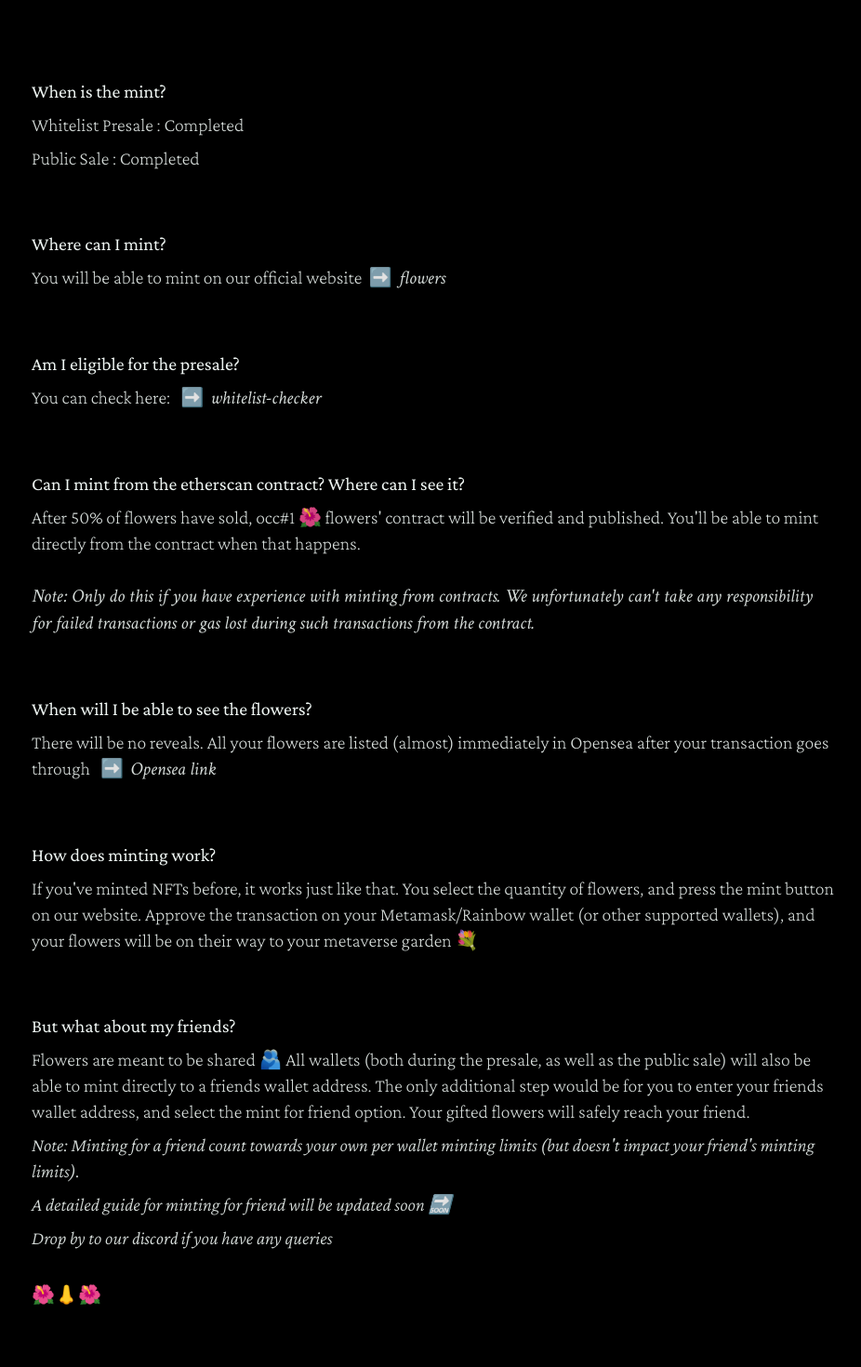
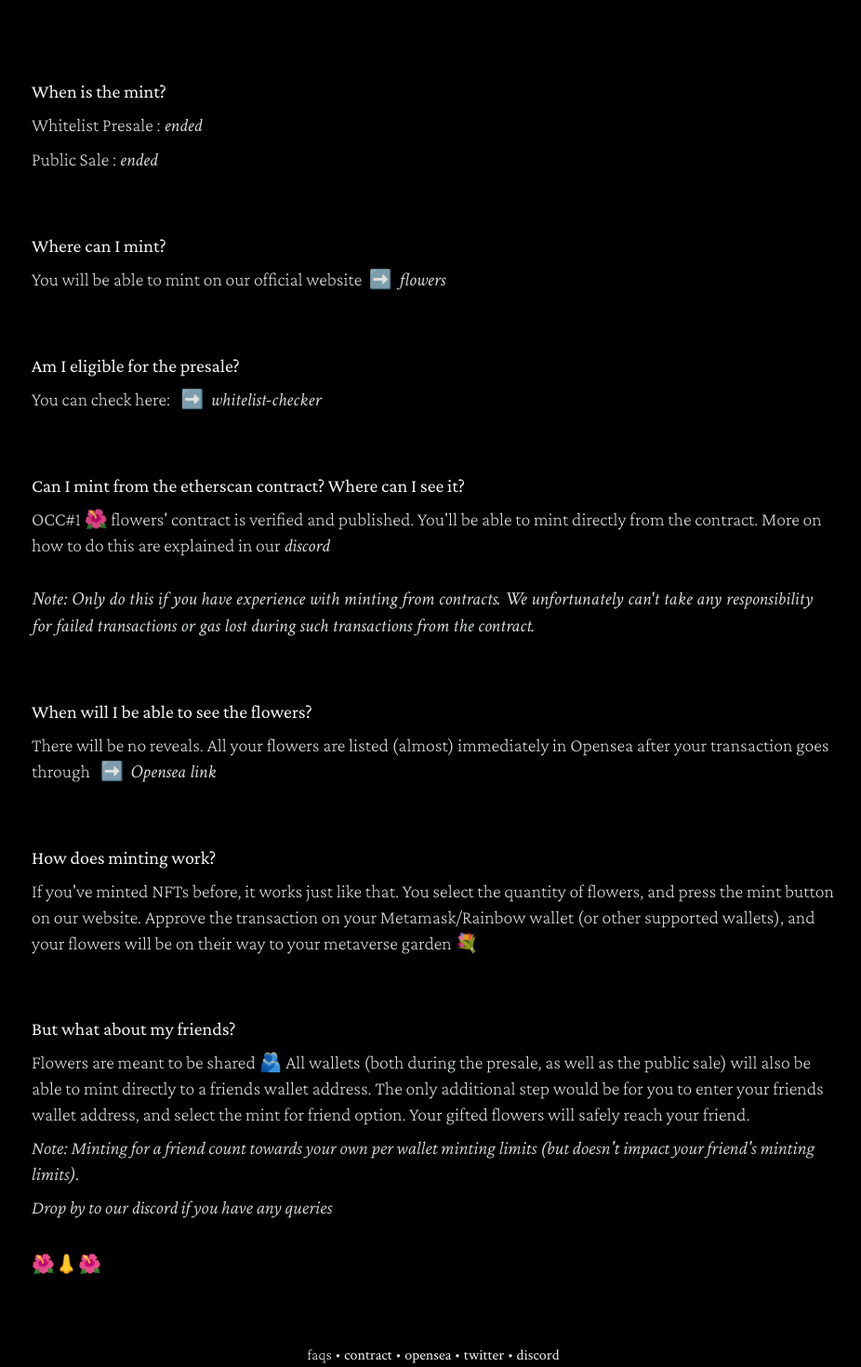
Before and after one commit to onchaincollective/website, a Next.js app: page /faqs in a window 1280 px wide. Shown: the part 200-1670 px from the top of the page at 93% size, without its empty margins (174-1100 px from the left). Built offline with nearby package versions, Linux system fonts and the light colour scheme.

Commit message:
Updated faqs content

```diff
--- a/pages/faqs.js
+++ b/pages/faqs.js
@@ -74,10 +74,10 @@ export default function Home() {
         <div className="flex flex-col max-w-4xl mx-auto text-xl text-left mt-10 md:p-4 p-6">
             <h1 className="text-xl items-left crimson-pro">When is the mint?</h1>
             <p className="mt-2 opacity-90">
-                Whitelist Presale : Completed
+                Whitelist Presale : <em>ended</em>
             </p>
             <p className="mt-2 opacity-90">
-                Public Sale : Completed
+                Public Sale : <em>ended</em>
             </p>
 
             <h1 className="text-xl mt-16 crimson-pro">Where can I mint?</h1>
@@ -92,8 +92,8 @@ export default function Home() {
 
             <h1 className="text-xl mt-16 crimson-pro">Can I mint from the etherscan contract? Where can I see it?</h1>
             <p className="mt-2 opacity-90">
-            After 50% of flowers have sold, occ#1 🌺 flowers' contract will be verified and published. You'll
-            be able to mint directly from the contract when that happens. <br/><br/>
+            OCC#1 🌺 flowers' contract is verified and published. You'll
+            be able to mint directly from the contract. More on how to do this are explained in our <a href="https://occ.xyz/discord" className="hover:underline" target="_blank"><em>discord</em></a> <br/><br/>
             <span className="mt-4"><em>Note: Only do this if you have experience with minting from contracts. We unfortunately can't take
             any responsibility for failed transactions or gas lost during such transactions from the contract.</em></span>
             </p>
@@ -119,9 +119,6 @@ export default function Home() {
 
             <p className="mt-2 italic opacity-90">
                 Note: Minting for a friend count towards your own per wallet minting limits (but doesn't impact your friend's minting limits).
-            </p>
-            <p className="mt-2 italic opacity-90">
-                A detailed guide for minting for friend will be updated soon 🔜
             </p>
             <p className="mt-2 italic opacity-90">
                 Drop by to our <Link href="/discord">discord</Link> if you have any queries
```
